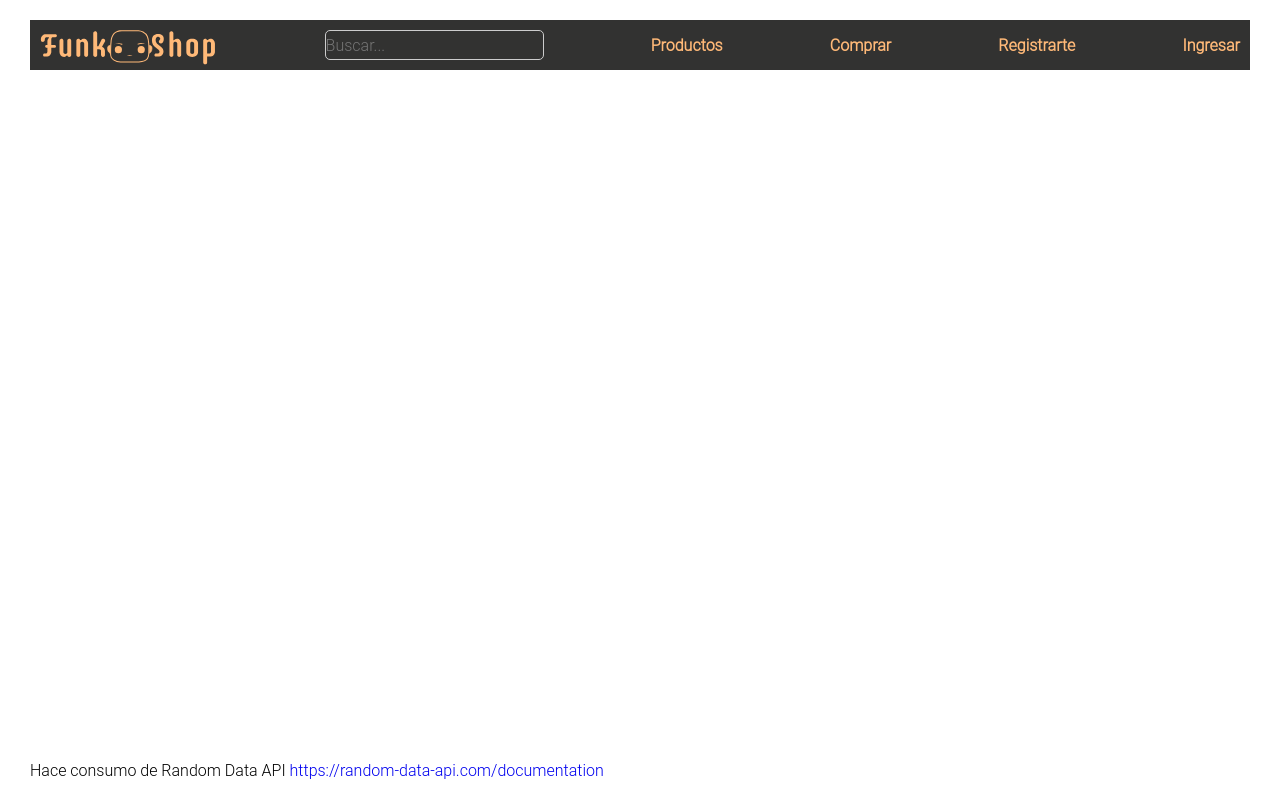
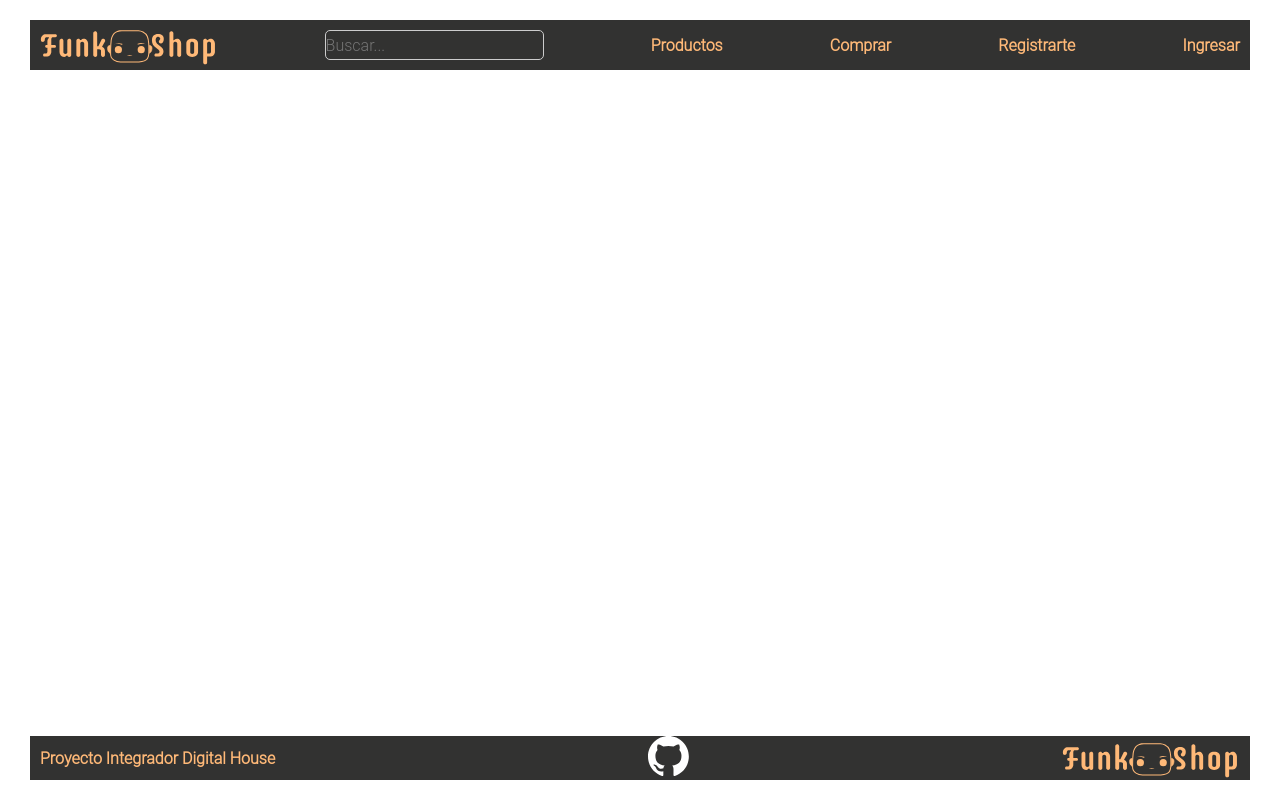
Before and after one commit to angarciama/funko-shop-front, a Nuxt app: page / in a window 1280 px wide. Built offline with nearby package versions, Linux system fonts and the light colour scheme.

Commit message:
[Admin] -component Footer: se deja planteado

```diff
--- /dev/null
+++ b/components/Footer/Footer.vue
@@ -0,0 +1,29 @@
+<template>
+  <div class="footer-component-container">
+    <p class="footer-component-text">Proyecto Integrador Digital House</p>
+    <a href="https://github.com/angarciama/grupo_9_proyectoIntegrador.git" target="_blank">
+      <img class="footer-component-img" src="../../assets/img/github-mark-white.svg" alt="GitHub">
+    </a>
+    <img class="footer-component-img" src="../../assets/img/funko-shop-logo.svg" alt="FunkoShop">
+  </div>
+</template>
+
+<style>
+.footer-component-container {
+  width: 100%;
+  display: flex;
+  align-items: center;
+  justify-content: space-between;
+  background: var(--primary-color);
+}
+.footer-component-text {
+  color: var(--orange-color);
+  font-weight: bold;
+  padding: 0 10px;
+}
+.footer-component-img {
+  height: 40px;
+  width: auto;
+  padding: 0 10px;
+}
+</style>
--- a/components/Layout/Layout.vue
+++ b/components/Layout/Layout.vue
@@ -7,15 +7,14 @@
       <slot name="mainSlot"></slot>
     </main>
     <footer>
-      <div>Hace consumo de Random Data API
-        <a href="https://random-data-api.com/documentation" target="_blank">https://random-data-api.com/documentation</a>
-      </div>
+      <Footer></Footer>
     </footer>
   </div>
 </template>
 
 <script setup lang="ts">
 import Header from "~/components/Header/Header.vue";
+import Footer from "~/components/Footer/Footer.vue";
 
 const props = defineProps({
   propClassLayout: {type: String, default: 'layout-component-container'}
```
Also changed, not shown: assets/img/github-mark-white.svg (added).
